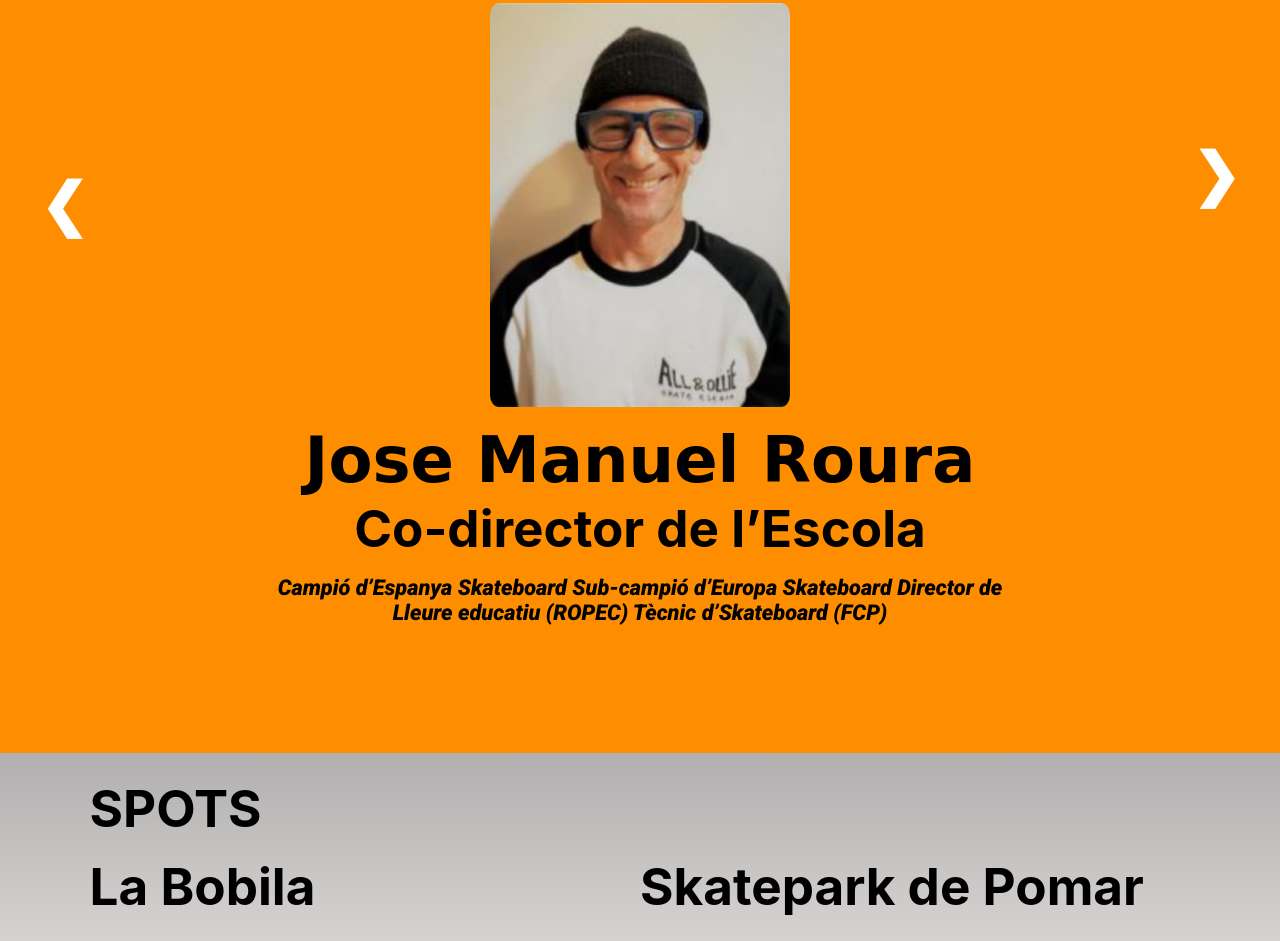
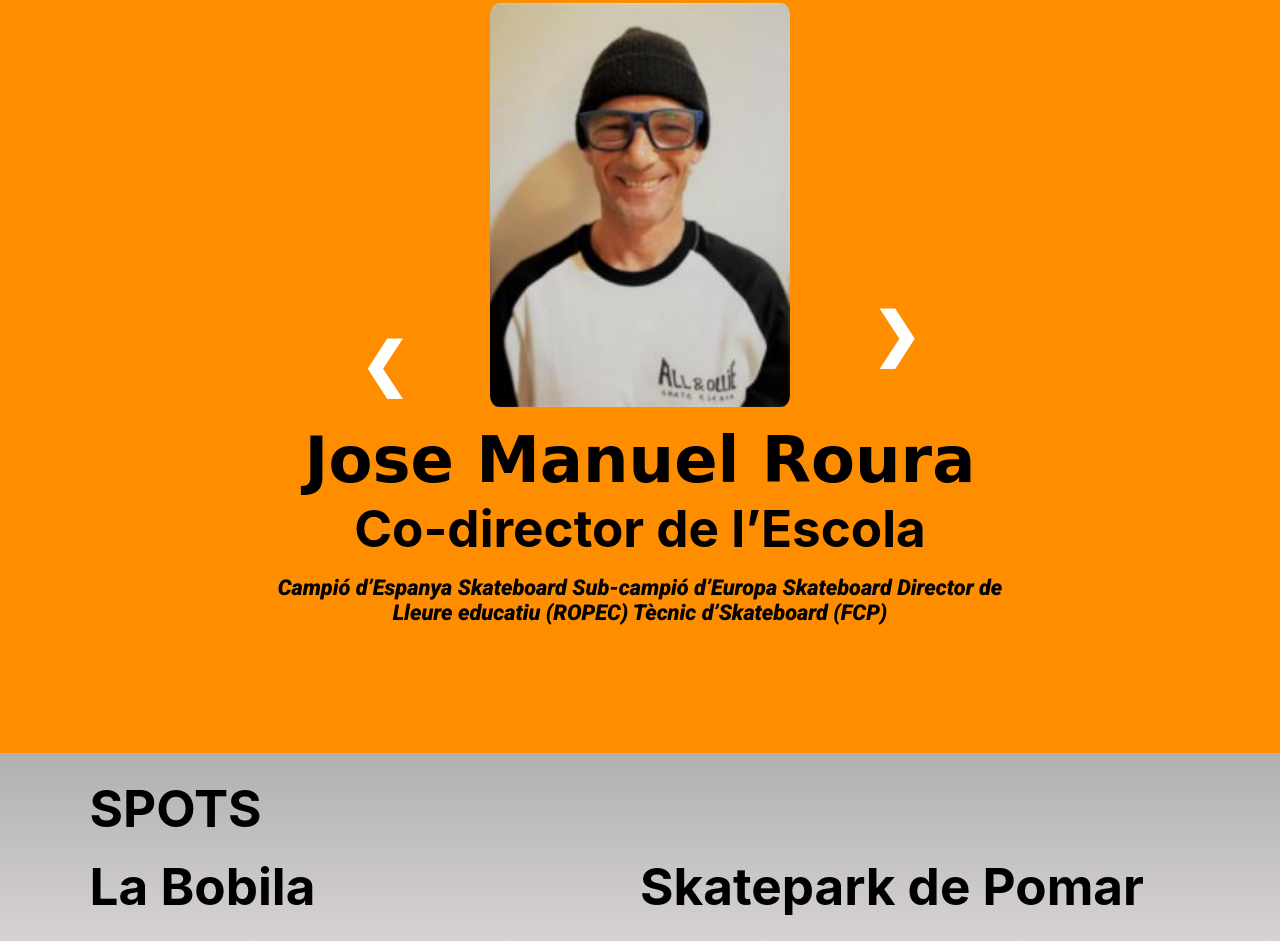
Before and after one commit to pau-Guarch/AlliOllie, a plain HTML site: page index.html in a window 1280 px wide. Shown: the part 1274-2215 px from the top of the page. Drawn offline with Linux system fonts and the light colour scheme; grey boxes are pictures that could not be loaded; a web font is replaced by a local one.

Commit message:
Update style.css

```diff
--- a/style.css
+++ b/style.css
@@ -926,4 +926,12 @@ footer h2{
         width: 40vw;
         height: 25vw;
     }
+    .next{
+        top: 45.7vh;
+        left:20%;
+    }
+    .prev{
+        top: 58vh;
+        right:20%;
+    }
 }
```
